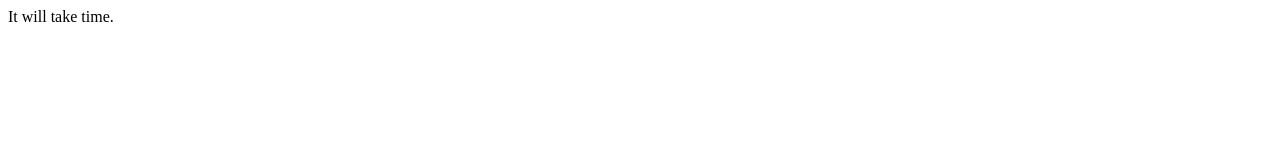
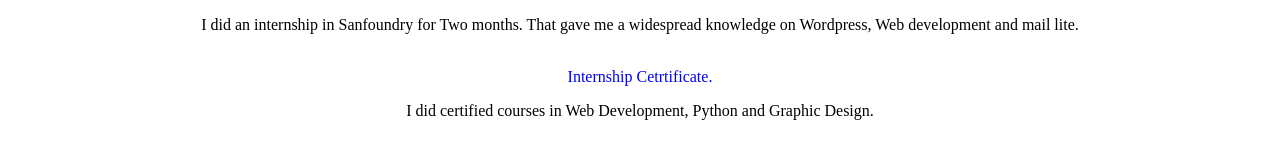
Before and after one commit to jegades78/Certification, a plain HTML site: page index.html in a window 1280 px wide. Drawn offline with Linux system fonts and the light colour scheme.

Commit message:
Update index.html

```diff
--- a/index.html
+++ b/index.html
@@ -2,8 +2,24 @@
 <html>
 <head>
 	<title></title>
+	<style type="text/css">
+		#int{
+			text-align: center;
+		}
+		#po{
+			text-align: center;
+			text-decoration: none;
+		}
+		#devl{
+			text-align: center;
+		}
+	</style>
 </head>
-<body>
-It will take time.
+<body style="text-align: center;">
+     <p id="int">I did an internship in Sanfoundry for Two months. That gave me a widespread knowledge on Wordpress, Web development and mail lite.</p><br>
+   <a href="https://drive.google.com/file/d/1AHZUhTYdzCqOFCIVDtWbSNcxSnLZe5YL/view?usp=sharing" target="_blank" id="po">Internship Cetrtificate.</a>
+   <p id="devl">
+	I did certified courses in Web Development, Python and Graphic Design.
+   </p>
 </body>
 </html>
```
